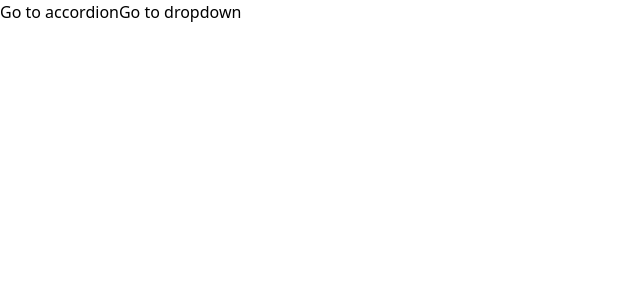
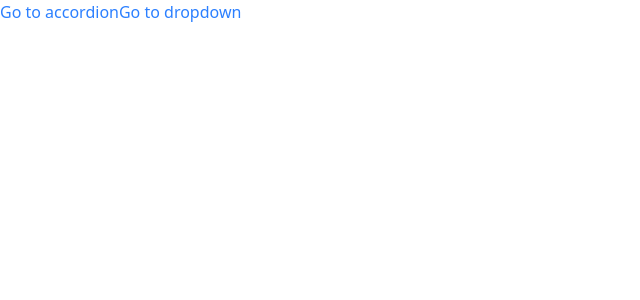
Before and after one commit to AfazPaul1/comps, a React (Vite) app: page / in a window 1280 px wide. Shown: the top 300 px of the page, without its empty margins (0-640 px from the left). Built offline with nearby package versions, Linux system fonts and the light colour scheme.

Commit message:
custom useNavigation hook

```diff
--- a/src/components/Route.jsx
+++ b/src/components/Route.jsx
@@ -1,8 +1,7 @@
-import { useContext } from "react";
-import NavigationContext from "../context/navigation";
+import useNavigation from "../hooks/use-navigation";
 
 function Route({path, children}) {
-    const {currentPath} = useContext(NavigationContext)
+    const {currentPath} = useNavigation()
     if (path === currentPath) {
         return children;
     }
--- a/src/components/link.jsx
+++ b/src/components/link.jsx
@@ -1,15 +1,21 @@
-import { useContext } from "react";
-import NavigationContext from "../context/navigation";
+import useNavigation from "../hooks/use-navigation";
+import classNames from "classnames";
 
-function Link({to, children }) {
+   function Link({to, children }) {
 
-    const {navigate} = useContext(NavigationContext)
+    const {navigate} = useNavigation()
     const handleClick = (event) => {
-        event.preventDefault();
-        navigate(to)
+        console.log(event);
+        if (event.ctrlKey || event.metaKey) {
+            return;
+        }
+            event.preventDefault();
+            navigate(to)
     }
 
-    return <a onClick={handleClick}>{children}</a>
+    const classes = classNames('text-blue-500')
+
+    return <a className={classes} href={to} onClick={handleClick}>{children}</a>
 }
 
 export default Link
--- /dev/null
+++ b/src/hooks/use-navigation.jsx
@@ -0,0 +1,8 @@
+import { useContext } from "react";
+import NavigationContext from "../context/navigation";
+
+function useNavigation() {
+    return useContext(NavigationContext)
+}
+
+export default useNavigation
```
